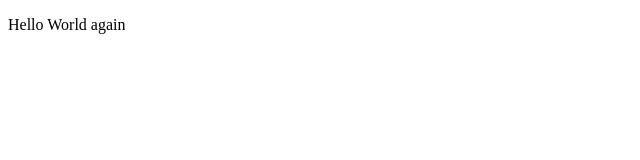
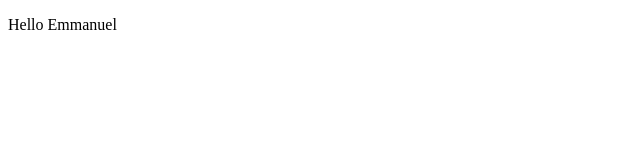
Before and after one commit to emmanuel-debrah2023/TestRepo, a website: page index.html in a window 1280 px wide. Shown: the full height of the page, 0-640 px from the left. Drawn offline with Linux system fonts and the light colour scheme.

Commit message:
techTask/16.0/TDA-12345 - HTML hello world

```diff
--- a/index.html
+++ b/index.html
@@ -5,6 +5,6 @@
     <title>Title</title>
 </head>
 <body>
-  <p>Hello World again</p>
+  <p>Hello Emmanuel</p>
 </body>
 </html>
```
